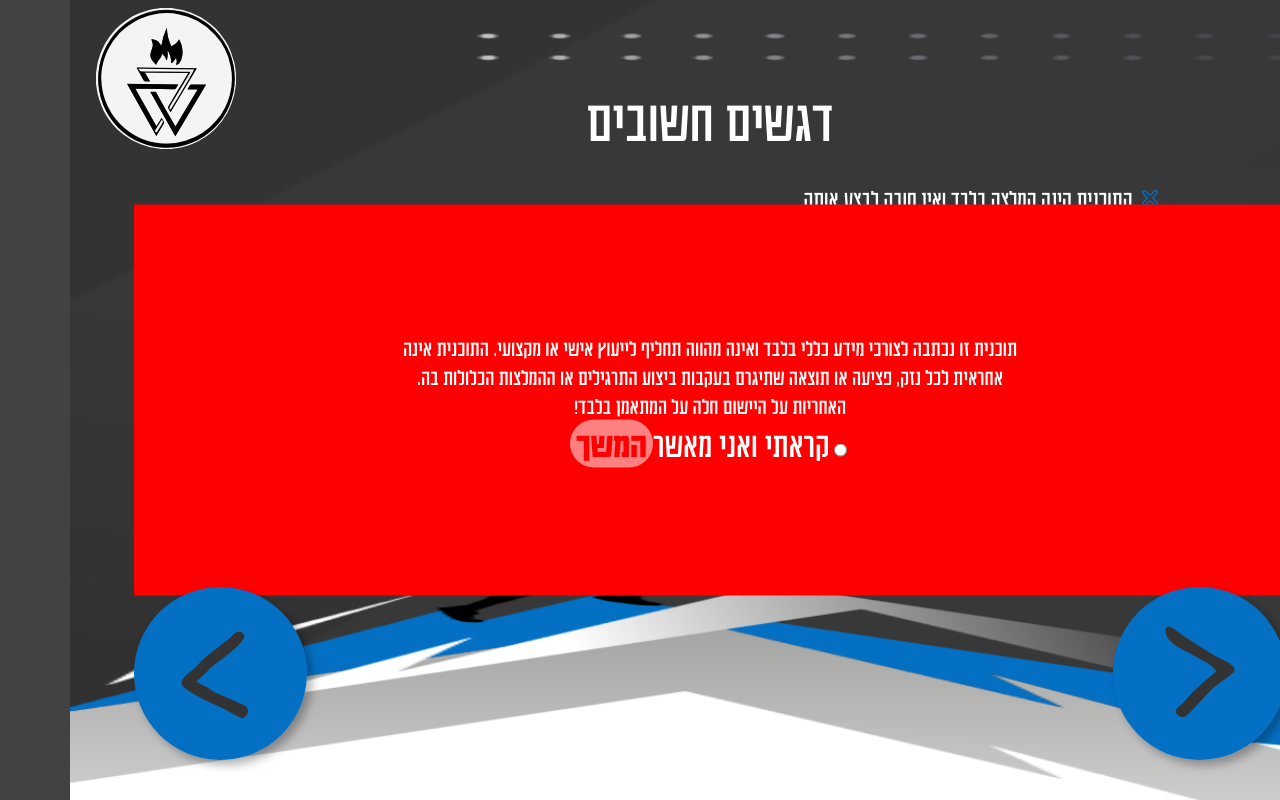
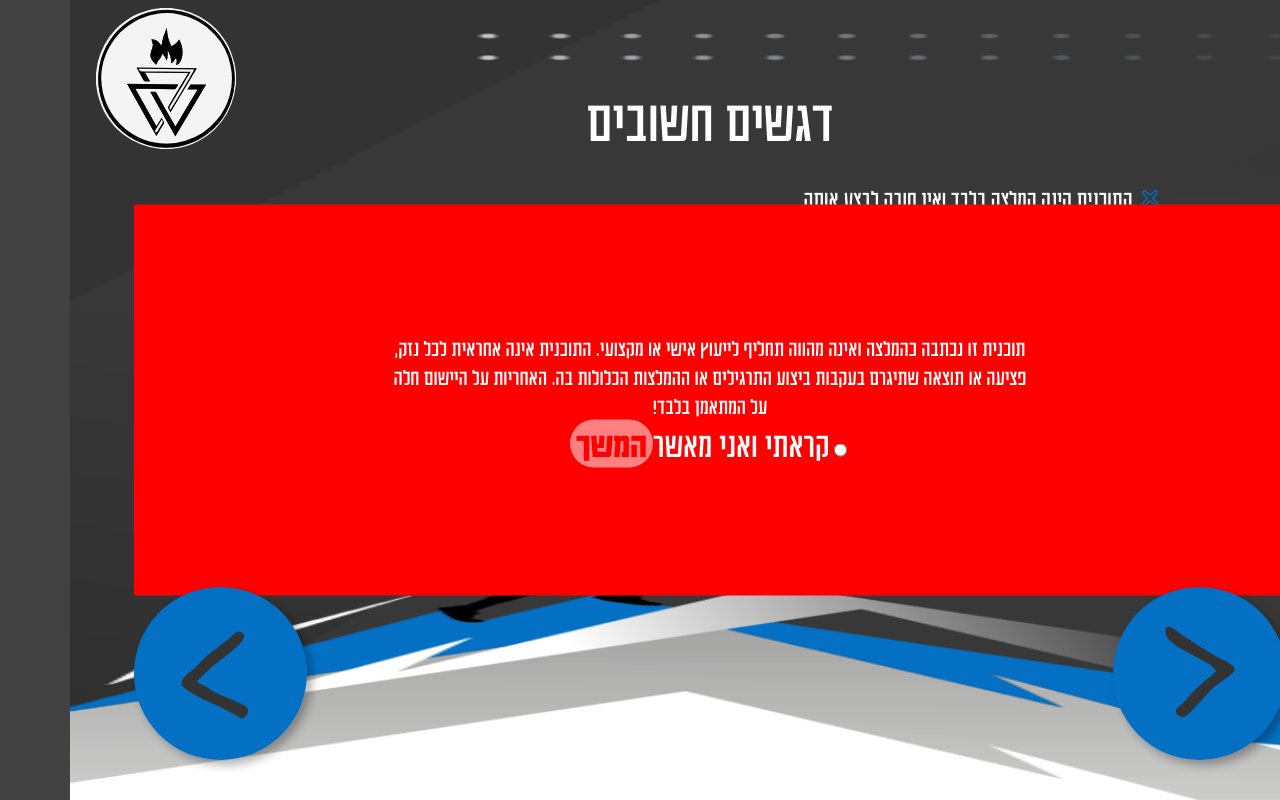
Before and after one commit to inbar2504/programforsports, a React (Vite) app: page /#/important-note in a window 1280 px wide. Built offline with nearby package versions, Linux system fonts and the light colour scheme.

Commit message:
changed text in first popup

```diff
--- a/src/allPages/ImportantNotes.jsx
+++ b/src/allPages/ImportantNotes.jsx
@@ -61,7 +61,7 @@ const ImportantNotes = () => {
         <div className="important-popup">
           <div id="popup-text">
             <p className="text" id="important-text">
-              תוכנית זו נכתבה לצורכי מידע כללי בלבד ואינה מהווה תחליף
+              תוכנית זו נכתבה כהמלצה ואינה מהווה תחליף
               לייעוץ אישי או מקצועי. התוכנית אינה אחראית לכל נזק, פציעה או תוצאה
               שתיגרם בעקבות ביצוע התרגילים או ההמלצות הכלולות בה. האחריות על
               היישום חלה על המתאמן בלבד!
```
